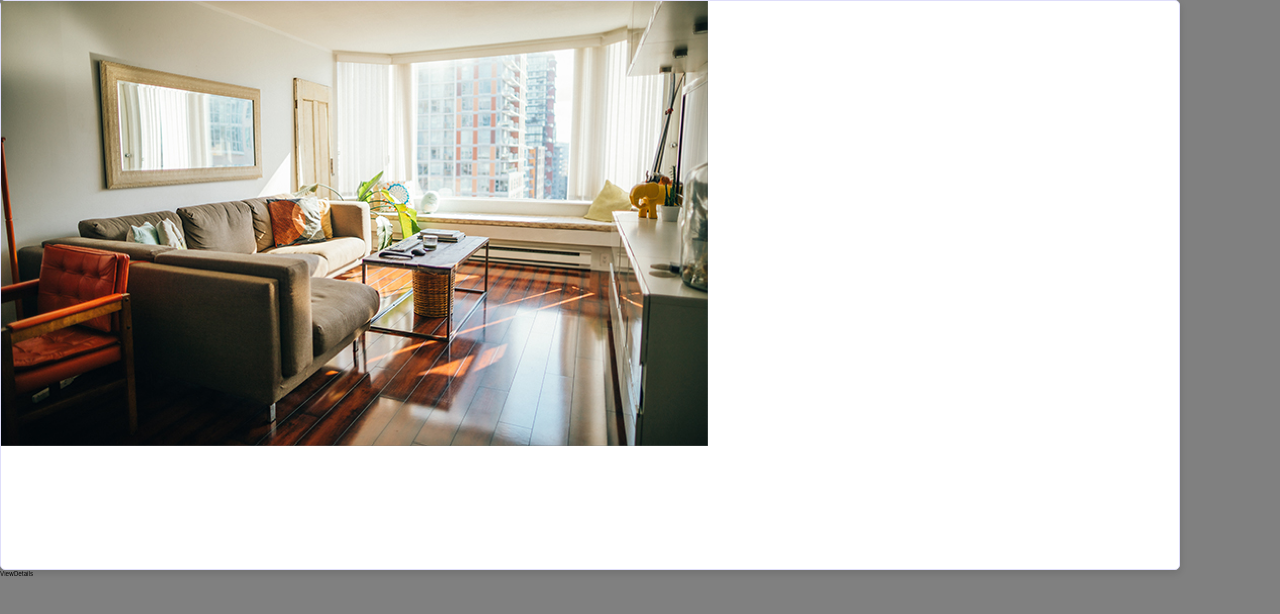
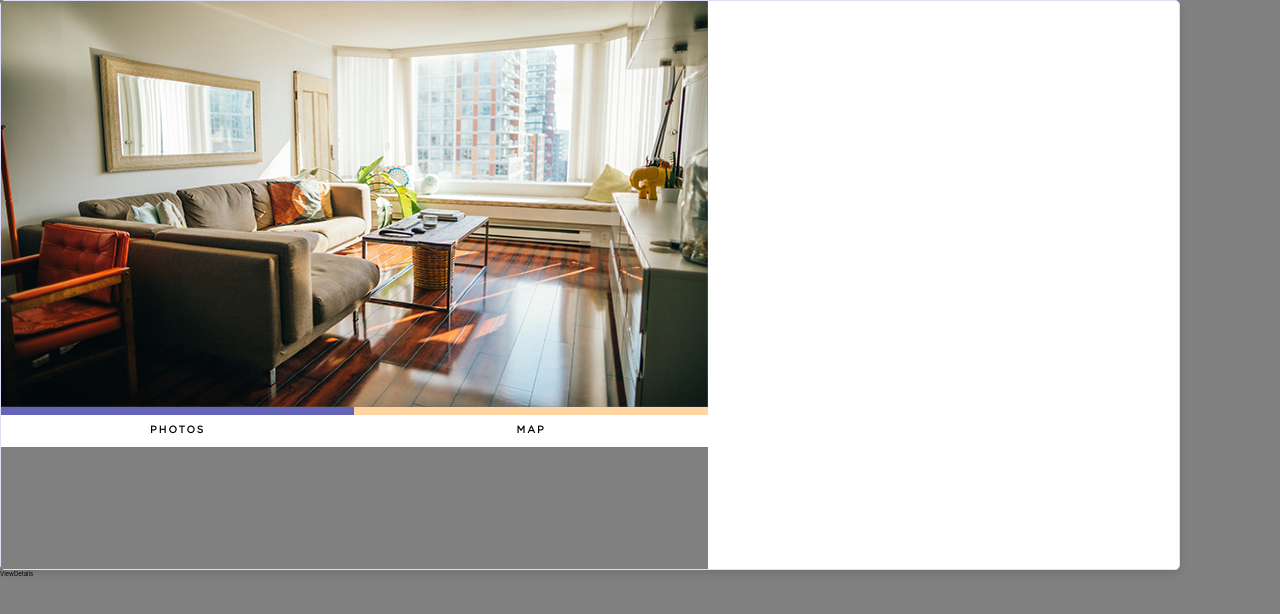
Before and after one commit to JuanTValdez/Living-in-the-Six, a React (Create React App) app: page / in a window 1280 px wide. Shown: the top 614 px of the page. Built offline with nearby package versions, Linux system fonts and the light colour scheme.

Commit message:
continue layout of viewdetails comp

```diff
--- a/src/components/ViewDetails.js
+++ b/src/components/ViewDetails.js
@@ -11,6 +11,10 @@ export default function ViewDetails() {
 					<img src={ListingImg} alt=''></img>
 					{/* Layer below img is 2 rows thicks */}
 				</div>
+				<div className='tabs'>
+					<div className='photos-tab font-size-10'>PHOTOS</div>
+					<div className='map-tab font-size-10'>MAP</div>
+				</div>
 			</div>
 			ViewDetails
 		</div>
--- a/src/styles/ViewDetails.css
+++ b/src/styles/ViewDetails.css
@@ -20,12 +20,45 @@
 
 .listing-img {
   grid-column: 1/4;
+  grid-row: 1/6;
+  object-fit: contain;
 
-  object-fit: contain;
+  & img {
+    height: 100%;
+    width: 100%;
+  }
 }
 
-img {
-  /* grid-column: 1/3; */
-  height: 100%;
-  width: 100%;
+.tabs {
+  grid-column: 1/4;
+  grid-row: 6/8;
+  display: flex;
+  flex-direction: row;
+
+
+
+  & .photos-tab {
+
+    background: linear-gradient(180deg, var(--iris) 20%, var(--white) 20%);
+  }
+
+  & .map-tab {
+
+
+    background: linear-gradient(180deg, var(--light-peach) 20%, var(--white) 20%);
+  }
+
+  & .photos-tab,
+  .map-tab {
+    width: 50%;
+    height: 4rem;
+    font-family: "Gotham-Book";
+    font-weight: bold;
+    line-height: 1.2;
+    letter-spacing: 2px;
+    display: flex;
+    justify-content: center;
+    align-items: flex-end;
+    padding-bottom: 1rem;
+  }
 }
```
